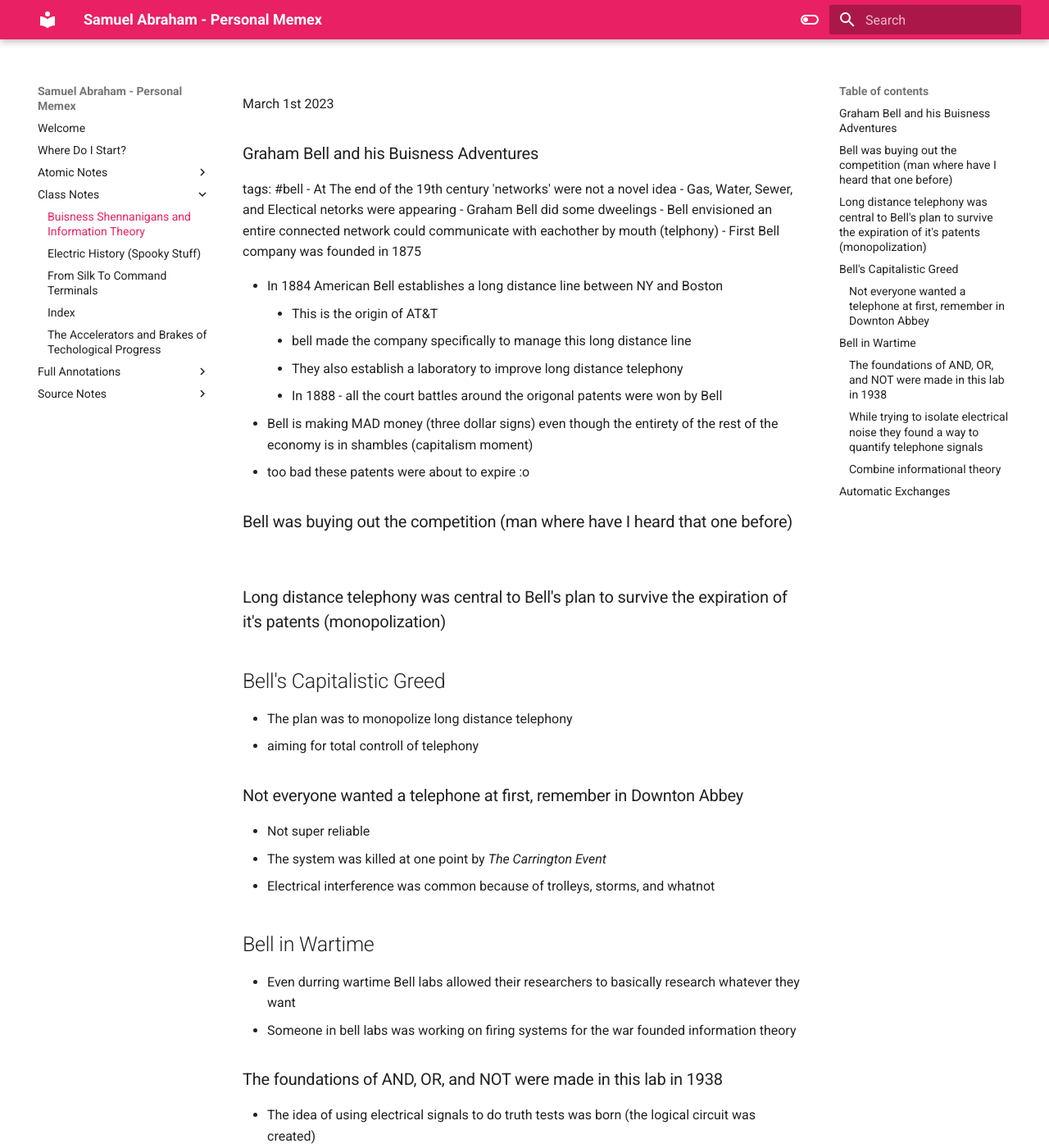
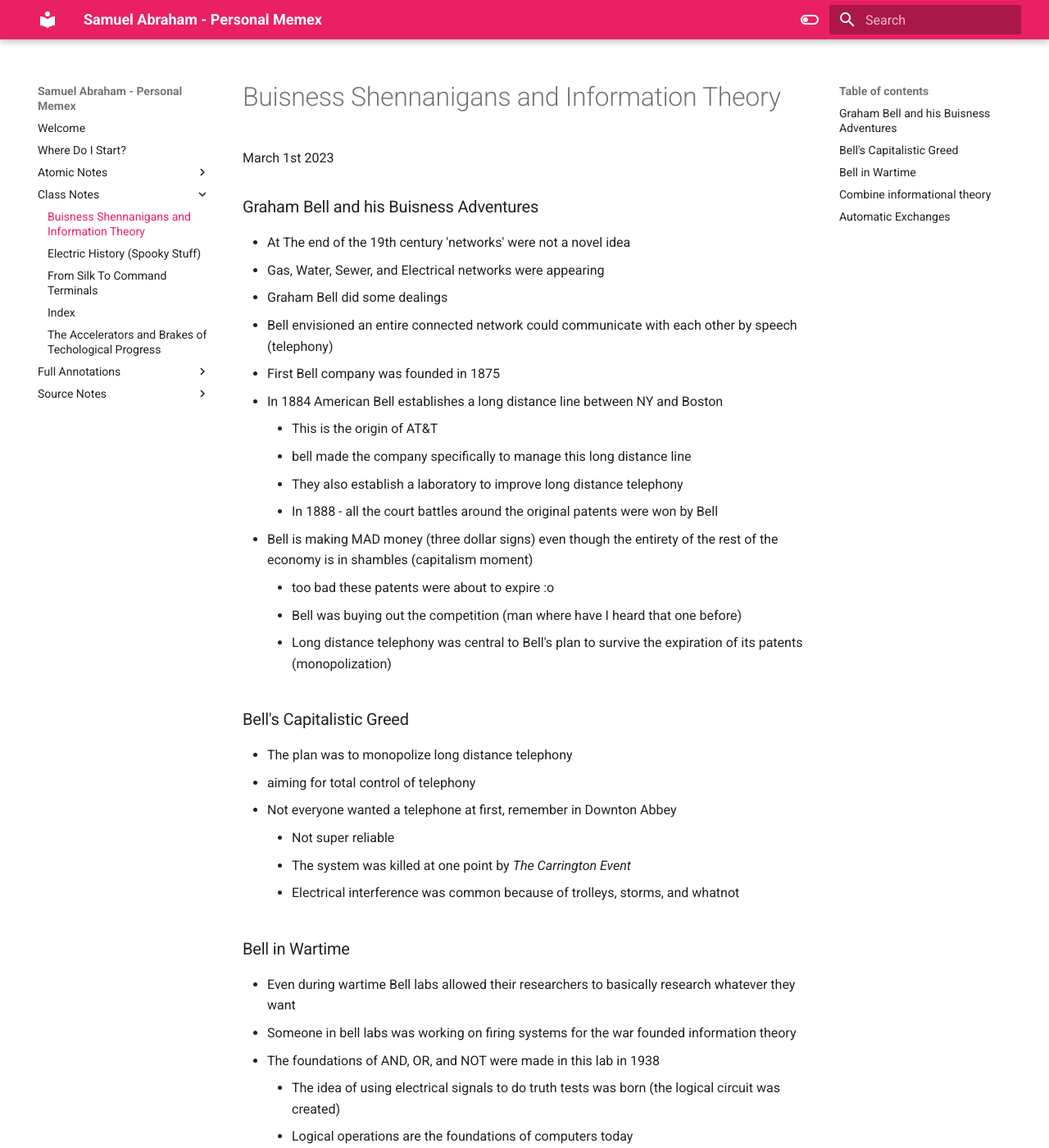
Before and after one commit to SammieJay/Hist1900-Memex, an MkDocs documentation site: the page built from docs/Class Notes/Buisness Shennanigans and Information Theory.md, in a window 1280 px wide and 1400 px high. Shown: the whole window at 82% size. Built offline with MkDocs 1.6.1 and Material for MkDocs 9.7.7, drawn with Linux system fonts in a browser that asks for light colours; some of the changed text lies outside the part shown.

```diff
--- a/docs/Class Notes/Buisness Shennanigans and Information Theory.md
+++ b/docs/Class Notes/Buisness Shennanigans and Information Theory.md
@@ -1,46 +1,47 @@
 March 1st 2023
 
 ### Graham Bell and his Buisness Adventures
-tags: #bell
+
 - At The end of the 19th century 'networks' were not a novel idea
--  Gas, Water, Sewer, and Electical netorks were appearing
-- Graham Bell did some dweelings
-- Bell envisioned an entire connected network could communicate with eachother by mouth (telphony)
+-  Gas, Water, Sewer, and Electrical networks were appearing
+- Graham Bell did some dealings
+- Bell envisioned an entire connected network could communicate with each other by speech (telephony)
 - First Bell company was founded in 1875
-
 -  In 1884 American Bell establishes a long distance line between NY and Boston
 	- This is the origin of AT&T
 	- bell made the company specifically to manage this long distance line
 	- They also establish a laboratory to improve long distance telephony
-	- In 1888 - all the court battles around the origonal patents were won by Bell
+	- In 1888 - all the court battles around the original patents were won by Bell
 - Bell is making MAD money (three dollar signs) even though the entirety of the rest of the economy is in shambles (capitalism moment)
-- too bad these patents were about to expire :o
-### Bell was buying out the competition (man where have I heard that one before)
-### Long distance telephony was central to Bell's plan to survive the expiration of it's patents (monopolization)
+	- too bad these patents were about to expire :o
+	- Bell was buying out the competition (man where have I heard that one before)
+	- Long distance telephony was central to Bell's plan to survive the expiration of its patents (monopolization)
 
-## Bell's Capitalistic Greed
+### Bell's Capitalistic Greed
 - The plan was to monopolize long distance telephony
--  aiming for total controll of telephony
-### Not everyone wanted a telephone at first, remember in Downton Abbey
-- Not super reliable
-- The system was killed at one point by *The Carrington Event*
-- Electrical interference was common because of trolleys, storms, and whatnot
-## Bell in Wartime
-- Even durring wartime Bell labs allowed their researchers to basically research whatever they want
+-  aiming for total control of telephony
+- Not everyone wanted a telephone at first, remember in Downton Abbey
+	- Not super reliable
+	- The system was killed at one point by *The Carrington Event*
+	- Electrical interference was common because of trolleys, storms, and whatnot
+
+### Bell in Wartime
+- Even during wartime Bell labs allowed their researchers to basically research whatever they want
 - Someone in bell labs was working on firing systems for the war founded information theory
-### The foundations of AND, OR, and NOT were made in this lab in 1938
-- The idea of using electrical signals to do truth tests was born (the logical circuit was created)
-- Logical operations are the foundations of computers today
-### While trying to isolate electrical noise they found a way to quantify telephone signals
+- The foundations of AND, OR, and NOT were made in this lab in 1938
+	- The idea of using electrical signals to do truth tests was born (the logical circuit was created)
+	- Logical operations are the foundations of computers today
+	- While trying to isolate electrical noise they found a way to quantify telephone signals
+	-
+### Combine informational theory
 - Claude Shannon in 1948 took this Idea and developed a way to think about a message as being composed of two things
 	- The content
 	- The information
 - Information is a measurement of the redundancy of that content, or how 'suprising' the next letter/sound/wave is
-### Combine informational theory
 - the division of a message from its meaning - with logical circuits you get the 20th century
 
-# Automatic Exchanges
-- Before automatic exchangers we had Opperators who would manually move the line to the propper port
-- The Strowger automatic exchange was ivented in 1892 because some guy named Strowger was tired of the opperator connecting people to competing buisnesses
+### Automatic Exchanges
+- Before automatic exchangers there were operators who would manually move the line to the proper port
+- The Strowger automatic exchange was invented in 1892 because some guy named Strowger was tired of the operator connecting people to competing businesses
 - It would be more than 2 decades before the exchange started to be widely implemented
 - A device for turning a weak current into a strong current
```
Also changed, not shown: docs/Atomic Notes/Information Density.md (+3 -4 lines), docs/Source Notes/@bushWeMayThink1945.md (+5 -4 lines).
